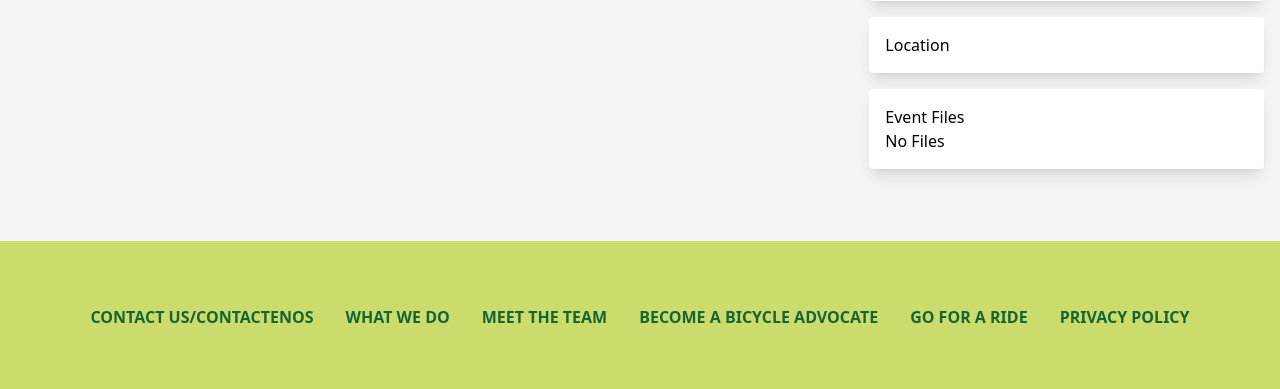
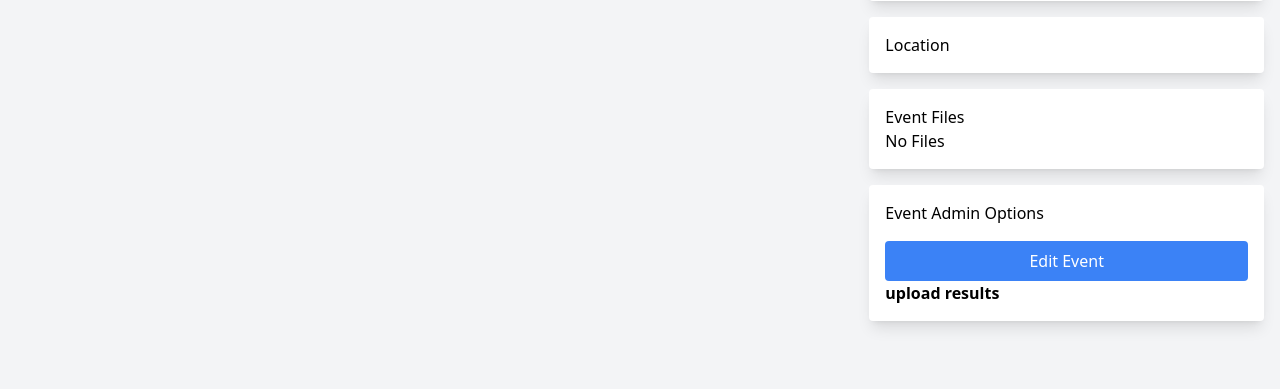
Before and after one commit to we-race-here/events, a Django app: template apps/event/templates/event/event_detail.html in a window 1280 px wide. Shown: the part 327-716 px from the top of the page. Run offline with Django 4.2, Linux system fonts and the light colour scheme; the template is opened without the code that fills it, so the values that code supplies are empty; the visitor is signed in with stand-in values (Sample User, id 1); parts of the project's set-up code (start-up, migrations or seed data) failed here and were passed over; some libraries are stand-ins or nearby versions.

Commit message:
add admin menu to events.

```diff
--- a/apps/event/templates/event/event_detail.html
+++ b/apps/event/templates/event/event_detail.html
@@ -60,10 +60,7 @@
                 {% endif %}
               </div>
               <h4>When: </h4>
-
               <h5>{{ object.start_date }} - {{ object.end_date }}</h5>
-
-
             </div>
             {% if object.website %}
               <a href="{{ object.website }}" class="bg-blue-500 text-white py-2 px-4 rounded block mt-4 text-center"
@@ -72,7 +69,8 @@
                 Website</a>
             {% endif %}
             {% if object.registration_website %}
-                        <a href="{{ object.registration_website }}" class="bg-blue-500 text-white py-2 px-4 rounded block mt-4 text-center"
+              <a href="{{ object.registration_website }}"
+                 class="bg-blue-500 text-white py-2 px-4 rounded block mt-4 text-center"
                  target="_blank"
               >Registration</a>
             {% endif %}
@@ -102,6 +100,20 @@
                 <p>No Files</p>
               {% endif %}
             </div>
+            <!-- Only Event admin and is_staff sees this -->
+            {% if EventAdmin or user.is_staff %}
+              <div class="bg-white shadow-lg rounded p-4 mt-4">
+                <h4>Event Admin Options</h4>
+                <a
+                  href="{% url 'event:event_update' object.id %}"
+                  class="bg-blue-500 text-white py-2 px-4 rounded block mt-4 text-center"
+                  target="_blank"
+                >Edit Event</a
+                >
+                {# TODO: upload results#}
+                <b> upload results </b>
+              </div>
+            {% endif %}
           </div>
           <div class="clearfix"></div>
         </div>
```
Also changed, not shown: apps/event/views.py (+9 -5 lines). Lines whose indentation alone changed are shown as unchanged.
